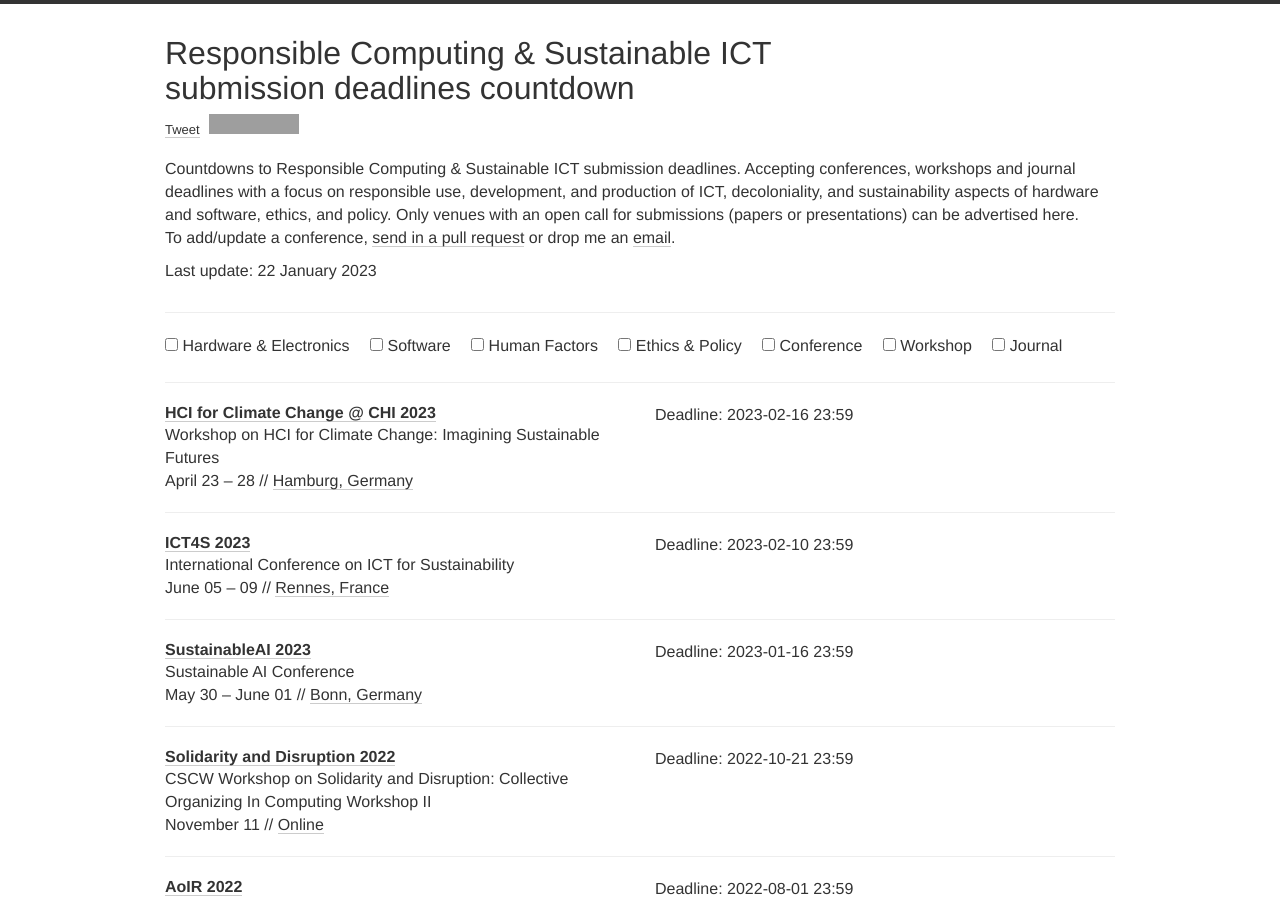
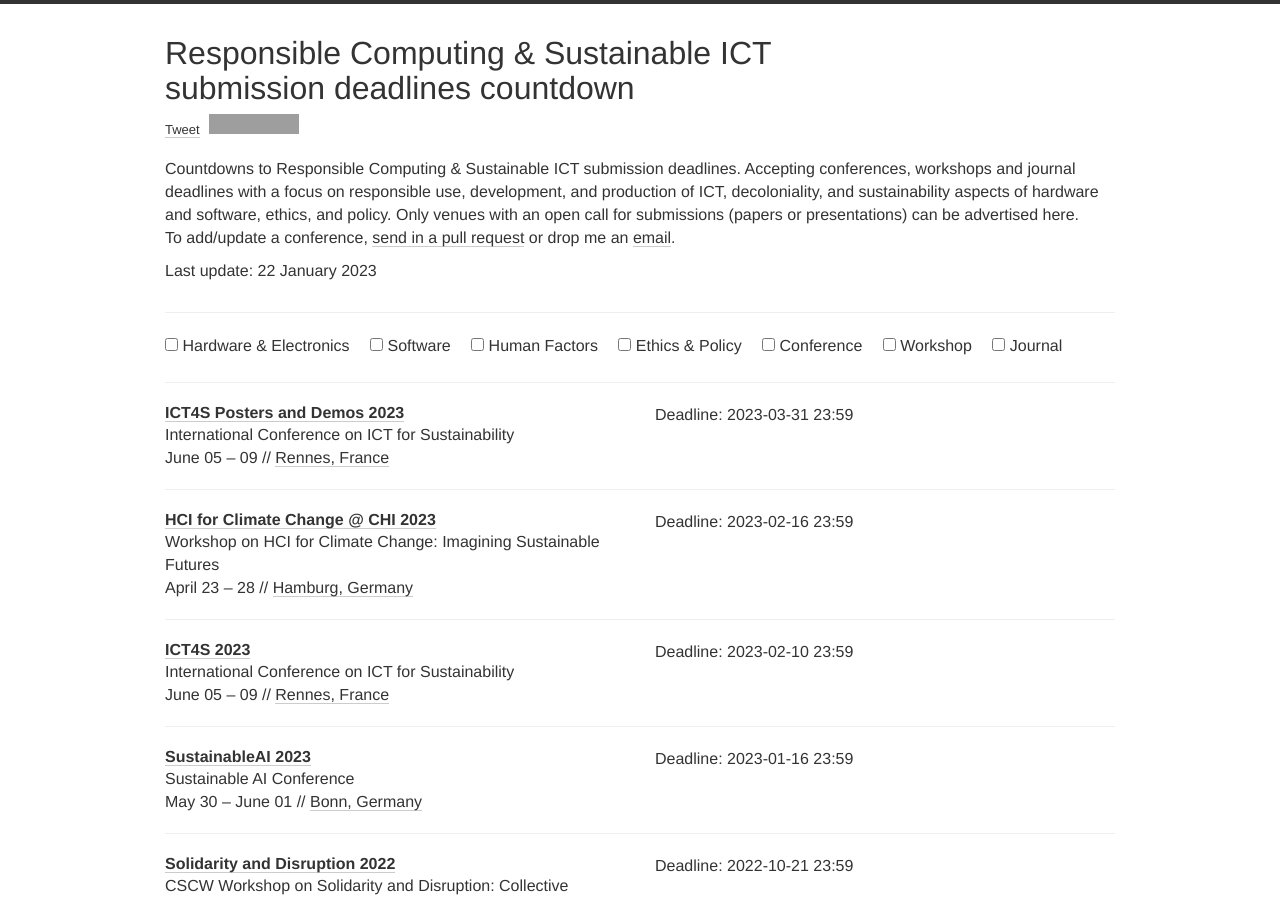
Before and after one commit to responsible-computing/responsible-computing.github.io, a Jekyll site: the page built from index.html, in a window 1280 px wide and 900 px high. Built offline with Jekyll 4.4.1, drawn with Linux system fonts in a browser that asks for light colours; nearby versions of some CDN libraries; comment, search, counter and statistics services are not loaded; grey boxes are pictures that could not be loaded.

Commit message:
ICT4S Posters

```diff
--- a/_data/conferences.yml
+++ b/_data/conferences.yml
@@ -1,5 +1,15 @@
 ---
 # Workshops and Conferences
+
+- name: ICT4S Posters and Demos
+  year: 2023
+  date: "June 05 – 09"
+  description: "International Conference on ICT for Sustainability"
+  link: https://conf.researchr.org/home/ict4s-2023
+  deadline:
+    - "2023-03-31 23:59"
+  place: Rennes, France
+  tags: [HARD, SOFT, ETPO, CONF]
 
 - name: HCI for Climate Change @ CHI
   year: 2023
```
